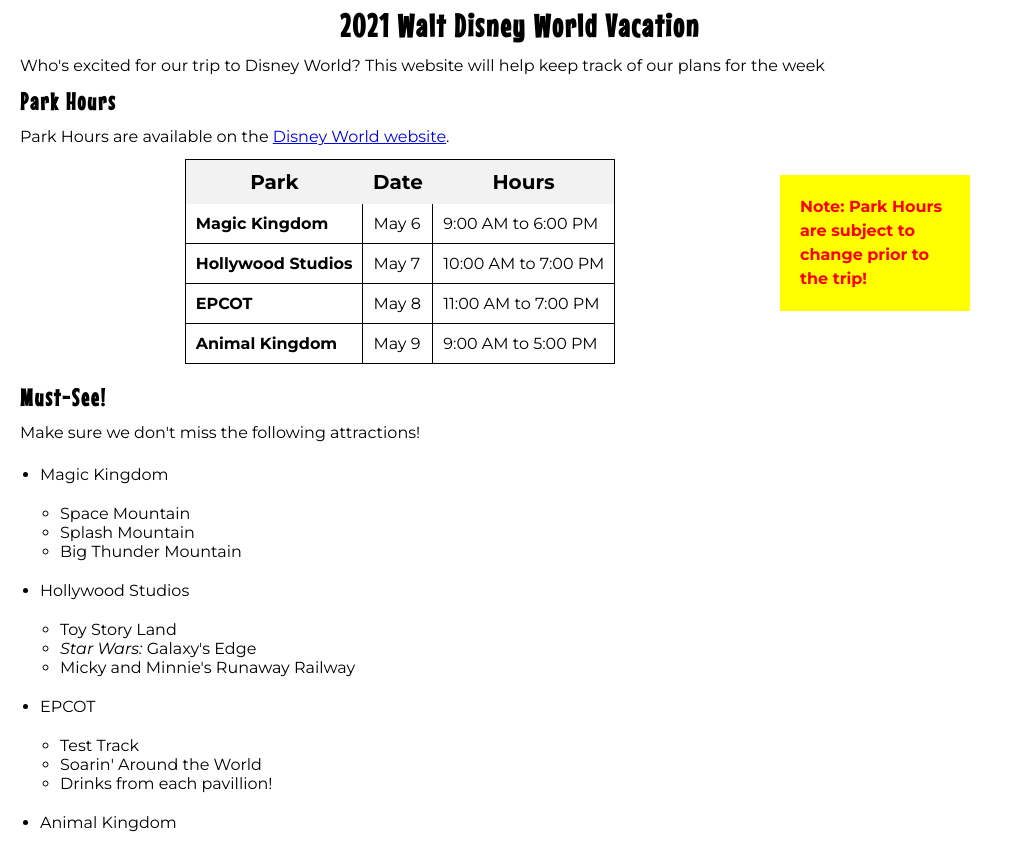
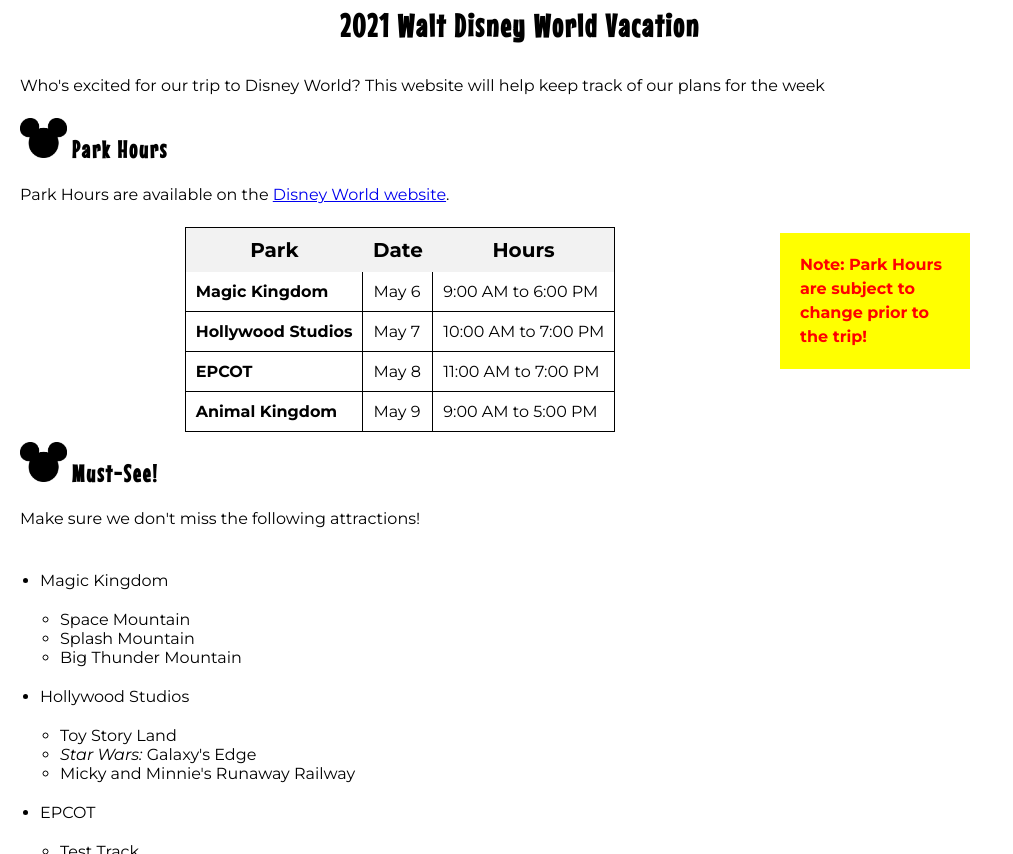
Before and after one commit to kayce369/wdp-assignment-4, a plain HTML site: page index.html in a window 1280 px wide. Shown: the part 999-1853 px from the top of the page, without its empty margins (0-1013 px from the left). Drawn offline with Linux system fonts and the light colour scheme.

Commit message:
added ears image inline to h2's

```diff
--- a/index.html
+++ b/index.html
@@ -18,12 +18,11 @@
       <img class="red" src="images/red.png" alt="red firework" title="firework" />
     </div>
 
-
-
     <h1>2021 Walt Disney World Vacation</h1>
 
     <p>Who's excited for our trip to Disney World? This website will help keep track of our plans for the week</p>
 
+    <img src="images/ears.jpg" alt="Mickey Ears" height="40" class="ears">
     <h2>Park Hours</h2>
 
     <p>Park Hours are available on the <a href="https://disneyworld.disney.go.com/calendars/five-day/2021-05-05/" target="_blank">Disney World website</a>. <span class="notice">Note: Park Hours are subject to change prior to the trip!</span></p>
@@ -56,6 +55,8 @@
       </tr>
     </table>
 
+
+    <img src="images/ears.jpg" alt="Mickey Ears" height="40" class="ears">
     <h2>Must-See!</h2>
 
     <p>Make sure we don't miss the following attractions!</p>
--- a/styles/style.css
+++ b/styles/style.css
@@ -30,8 +30,13 @@ h1 {
   text-align: center;
 }
 
+h2 {
+  display: inline;
+}
+
 p {
   line-height: 1.5;
+  margin: 20px 0;
 }
 
 ul {
@@ -56,6 +61,9 @@ th {
     font-size: 20px;
 }
 
+.ears {
+  display: inline;
+}
 
 .notice {
   background: yellow;
```
Also changed, not shown: images/ears.jpg (added).
